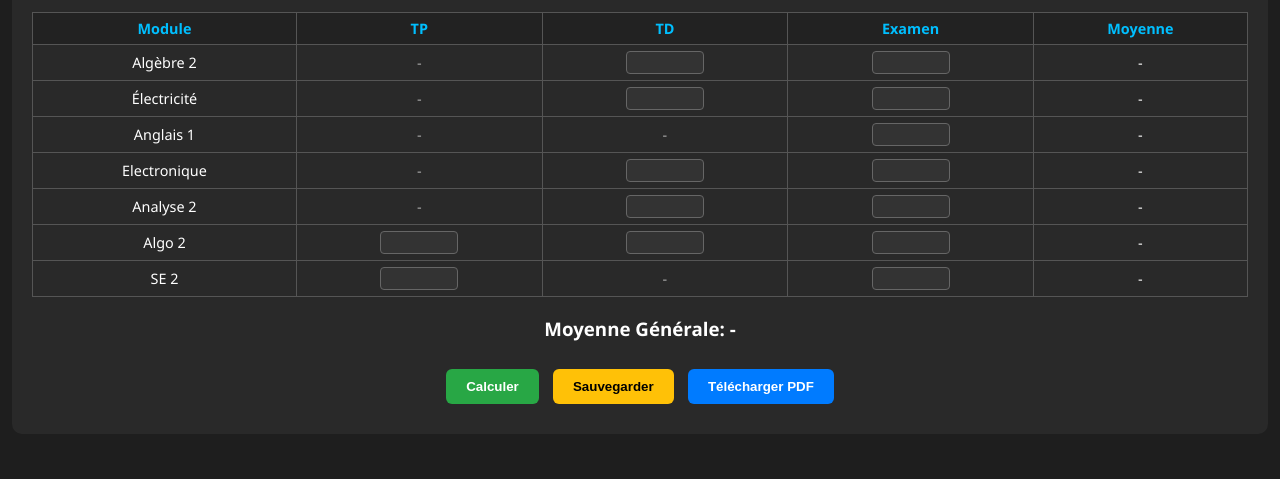
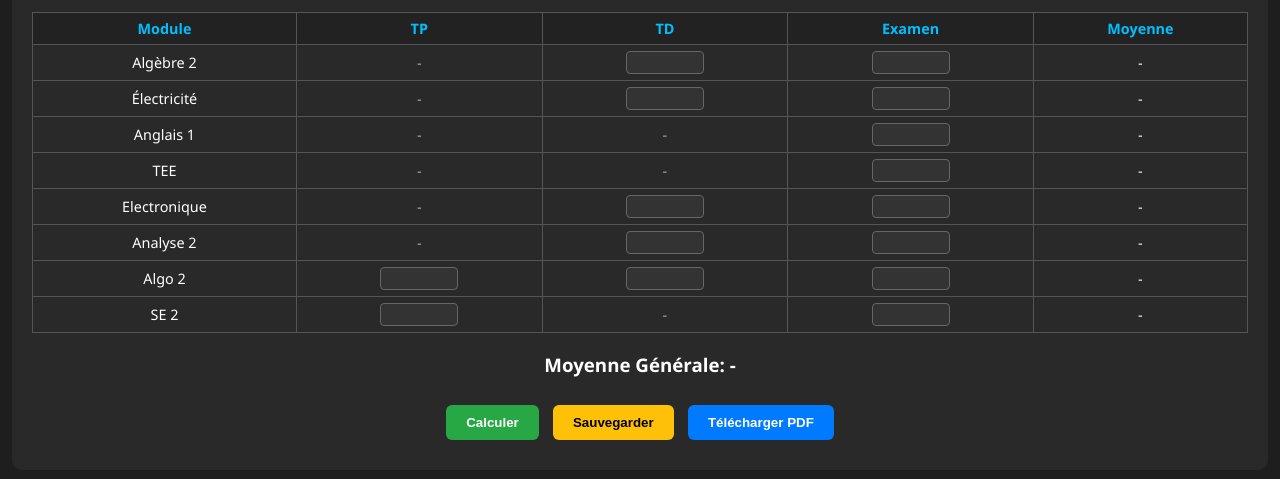
Before and after one commit to yacinzx/S2-CALCULATOR, a plain HTML site: page index.html in a window 1280 px wide. Shown: the part 153-632 px from the top of the page. Drawn offline with nearby package versions, Linux system fonts and the light colour scheme.

Commit message:
Update index.html

```diff
--- a/index.html
+++ b/index.html
@@ -148,6 +148,7 @@
       { nom: "Algèbre 2", coef: 3, hasTP: false, hasTD: true, weights: { td: 0.4, exam: 0.6 } },
       { nom: "Électricité", coef: 3, hasTP: false, hasTD: true, weights: { td: 0.4, exam: 0.6 } },
       { nom: "Anglais 1", coef: 2, hasTP: false, hasTD: false, weights: { exam: 1 } },
+      { nom: "TEE", coef: 2, hasTP: false, hasTD: false, weights: { exam: 1 } },
       { nom: "Electronique", coef: 4, hasTP: false, hasTD: true, weights: { td: 0.4, exam: 0.6 } },
       { nom: "Analyse 2", coef: 5, hasTP: false, hasTD: true, weights: { td: 0.4, exam: 0.6 } },
       { nom: "Algo 2", coef: 5, hasTP: true, hasTD: true, weights: { tp: 0.2, td: 0.2, exam: 0.6 } },
```
